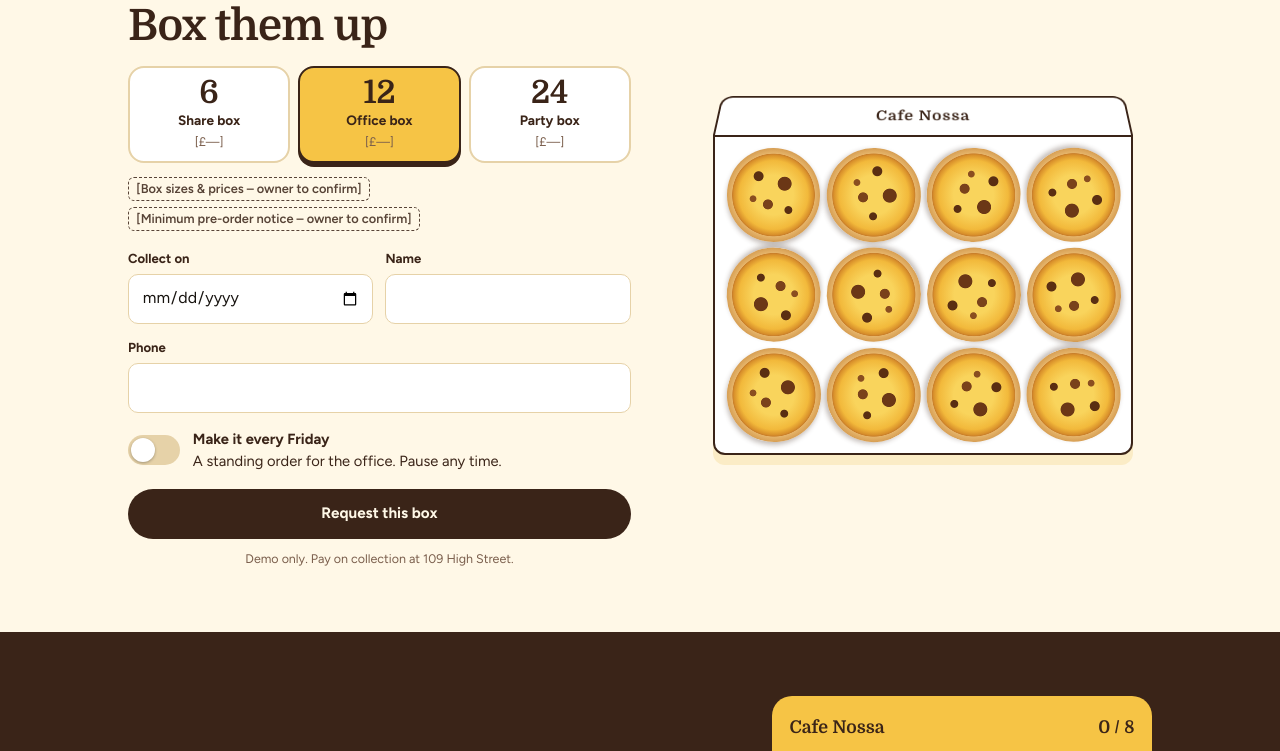
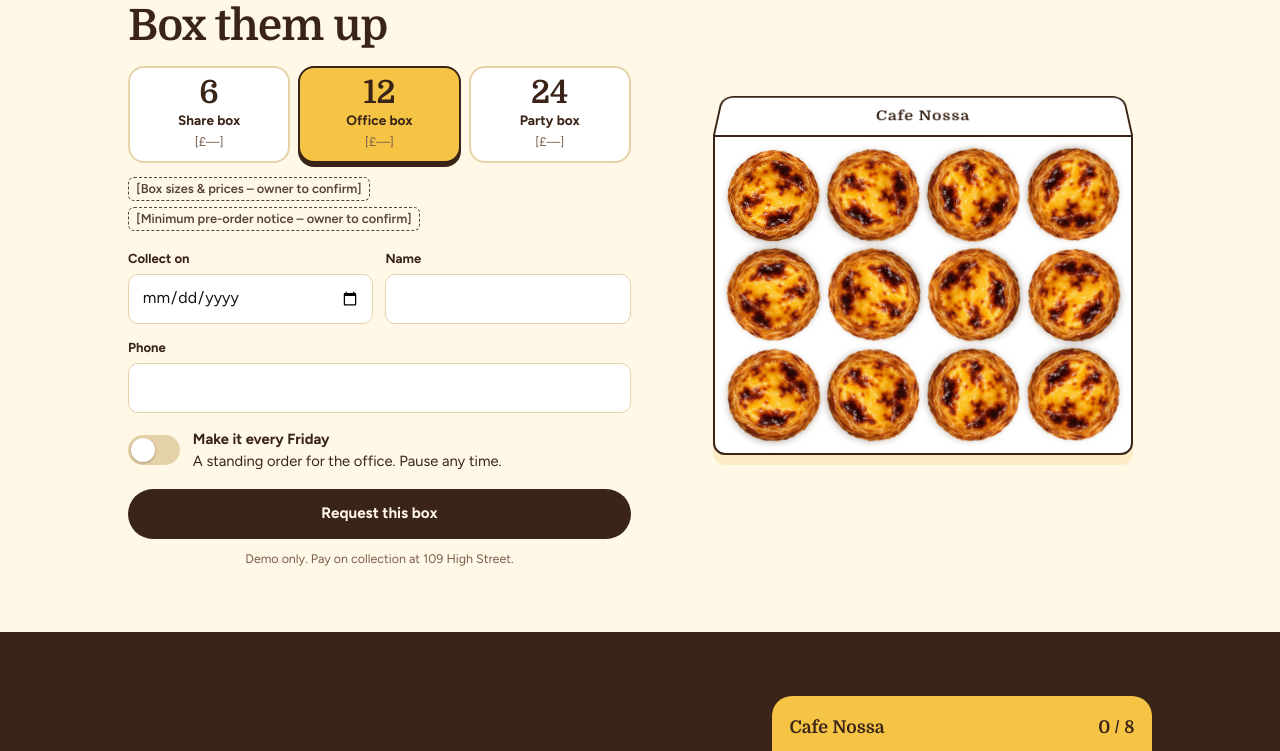
Before and after one commit to tedotedo/anvilwebdesign.co.uk, a plain HTML site: page for/cafe-nossa/d/index.html in a window 1280 px wide. Shown: the part 1655-2406 px from the top of the page. Drawn offline with Linux system fonts and the light colour scheme.

Commit message:
Show realistic natas in the Cafe Nossa Design D page
Replace the drawn custard tarts, which read as biscuits, with an
AI-generated top-down photo of a pastel de nata in the hero, the box
builder and the stamp card.

Co-Authored-By: Claude Opus 5.5 <noreply@anthropic.com>
Claude-Session: https://claude.ai/code/session_012JQM34ZsBoB89RrjEs4z6n

```diff
--- a/for/cafe-nossa/d/css/styles.css
+++ b/for/cafe-nossa/d/css/styles.css
@@ -278,3 +278,7 @@ button { cursor: pointer; }
   .stamp__grid { grid-template-columns: 1fr 380px; gap: 4rem; align-items: center; }
   .deli__grid, .visit__grid { grid-template-columns: 1fr 1fr; gap: 3.5rem; align-items: center; }
 }
+
+/* Real nata photo (AI-generated illustration) in place of the drawn tarts */
+.nata { background: url('../../nata.webp') center / contain no-repeat !important; border-radius: 50%; box-shadow: none !important; filter: drop-shadow(0 8px 12px rgba(58, 36, 24, 0.35)); }
+.carton__tray .nata { filter: drop-shadow(0 2px 3px rgba(58, 36, 24, 0.3)); }
```
Also changed, not shown: for/cafe-nossa/nata.webp (added).
